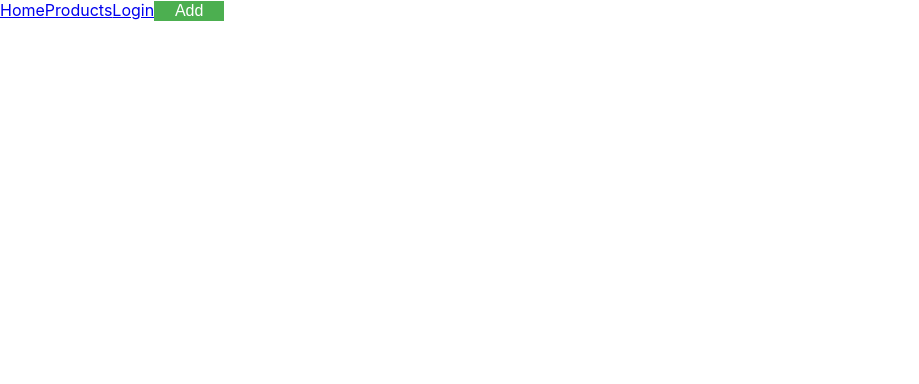
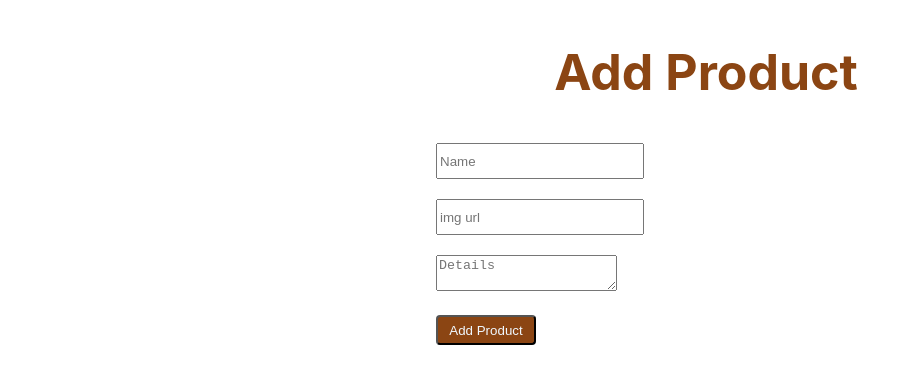
Before and after one commit to sini-mary/products-react, a React (Create React App) app: page /AddProducts in a window 1280 px wide. Shown: the top 384 px of the page, without its empty margins (0-919 px from the left). Built offline with nearby package versions, Linux system fonts and the light colour scheme.

Commit message:
added add products button

```diff
--- a/package.json
+++ b/package.json
@@ -8,8 +8,6 @@
     "@testing-library/user-event": "^13.5.0",
     "react": "^18.2.0",
     "react-dom": "^18.2.0",
-    "react-router-dom": "^6.14.1",
-
     "react-router": "^6.14.1",
     "react-scripts": "5.0.1",
     "web-vitals": "^2.1.4"
--- /dev/null
+++ b/src/AddProducts/add.css
@@ -0,0 +1,29 @@
+.section{
+    width: 900px;
+    height: 230px;
+    margin-left: 20%;
+}
+.ad{
+    font-size: 50px;
+    color: saddlebrown;
+    text-align: center;
+
+}
+input{
+    width: 200px;
+    height: 30px;
+    column-gap: 50%;
+    margin-left: 20%;
+}
+.btn2{
+    width: 100px;
+    height: 30px;
+    background-color: #8b4513;
+    color: aliceblue;
+    border-radius: 4px;
+    margin-left: 20%;
+}
+textarea{
+    margin-left: 20%;
+
+}
--- /dev/null
+++ b/src/AddProducts/add.js
@@ -0,0 +1,183 @@
+// import React, { useState } from 'react';
+
+// const AddProductPage = () => {
+//   const [product, setProduct] = useState({
+//     name: '',
+//     image: '',
+//     details: ''
+//   });
+
+//   const handleChange = (e) => {
+//     setProduct({
+//       ...product,
+//       [e.target.name]: e.target.value
+//     });
+//   };
+
+//   const handleSubmit = (e) => {
+//     e.preventDefault();
+//     // Handle form submission and product creation
+//     console.log('Submitted product:', product);
+//     // Reset the form after submission
+//     setProduct({
+//       name: '',
+//       image: '',
+//       details: ''
+//     });
+//   };
+
+//   return (
+//     <div>
+//       <h2>Add Product</h2>
+//       <form onSubmit={handleSubmit}>
+//         <div>
+//           <label htmlFor="name">Name:</label>
+//           <input
+//             type="text"
+//             id="name"
+//             name="name"
+//             value={product.name}
+//             onChange={handleChange}
+//             required
+//           />
+//         </div>
+//         <div>
+//           <label htmlFor="image">Image URL:</label>
+//           <input
+//             type="text"
+//             id="image"
+//             name="image"
+//             value={product.image}
+//             onChange={handleChange}
+//             required
+//           />
+//         </div>
+//         <div>
+//           <label htmlFor="details">Details:</label>
+//           <textarea
+//             id="details"
+//             name="details"
+//             value={product.details}
+//             onChange={handleChange}
+//             required
+//           />
+//         </div>
+//         <button type="submit">Add Product</button>
+//       </form>
+//       (
+//           <button onClick={() => setShowForm(true)} className="add-product">
+//             Add new Product
+//           </button>
+//         )}
+//         <div className="cards">
+//           {product.map((item) => (
+//             <div key={item.id} className="card">
+//               <img src={item.thumbnail} alt={item.title} />
+//               <h3>{item.title}</h3>
+//               <h4>Price: $ {item.price}</h4>
+//               <h4>Discount: {item.discountPercentage} %</h4>
+//               <a href="#">
+//                 <button className="read-product">Read More</button>
+//               </a>
+//             </div>
+
+//     </div>
+//   );
+// };
+
+// export default AddProductPage;
+
+import React, { useState } from 'react';
+import { Link } from 'react-router-dom';
+import './add.css'
+
+const AddProductPage = () => {
+  const [product, setProduct] = useState({
+    name: '',
+    image: '',
+    details: ''
+  });
+  const [products, setProducts] = useState([]);
+
+  const handleChange = (e) => {
+    setProduct({
+      ...product,
+      [e.target.name]: e.target.value
+    });
+  };
+
+  const handleSubmit = (e) => {
+    e.preventDefault();
+    console.log('Submitted product:', product);
+    setProducts([...products, product]);
+    setProduct({
+      name: '',
+      image: '',
+      details: ''
+    });
+  };
+
+  return (
+    <div className='section'>
+      <h2 className='ad'>Add Product</h2>
+      <form onSubmit={handleSubmit}>
+        <div>
+
+          <input
+          placeholder='Name'
+            type="text"
+            id="name"
+            name="name"
+            value={product.name}
+            onChange={handleChange}
+            required
+          />
+        </div>
+        <br/>
+
+        <div>
+          <input
+          placeholder='img url'
+            type="text"
+            id="image"
+            name="image"
+            value={product.image}
+            onChange={handleChange}
+            required
+          />
+        </div>
+        <br/>
+
+        <div>
+          <textarea
+          placeholder='Details'
+            id="details"
+            name="details"
+            value={product.details}
+            onChange={handleChange}
+            required
+          />
+        </div>
+        <br/>
+
+        <button className='btn2' type="submit">Add Product</button>
+
+        </form>
+        {/* <Link to={`/Mainpage`}> */}
+
+
+      <div className="cards">
+        {products.map((item, index) => (
+          <div key={index} className="card">
+            <img src={product.image} alt={item.name} />
+            <h3>{product.name}</h3>
+          </div>
+        ))}
+      </div>
+
+    </div>
+
+  );
+};
+
+export default AddProductPage;
--- a/src/App.js
+++ b/src/App.js
@@ -1,29 +1,35 @@
+import AddProductPage from './AddProducts/add';
+import Details from './Details';
 import Login from './Login';
 import MainPage from './Mainpage/page';
 
 
-import Navbar from './Navigation ';
-import { BrowserRouter,Routes,Route } from "react-router-dom";
+import { BrowserRouter as Router,Routes,Route, Navigate} from "react-router-dom";
 
 
 
 
 function App() {
   return (
-    <div >
-
-      <Navbar/>
 
 
-      <BrowserRouter>
+      <Router>
       <Routes>
-        <Route path="/Login" element={<Login />}></Route>
-        <Route path="/Mainpage" element={<MainPage />}></Route>
+      <Route path='/Details/:viewId' element={<Details/>}/>
+
+        <Route path='/Login' element={<Login/>}/>
+        <Route path="/MainPage" element={<MainPage/>}/>
+        <Route path="/AddProducts" element={<AddProductPage/>}/>
+
+        <Route path="*"  element={<Navigate to="/Login"/>}/>
+
 
       </Routes>
-      </BrowserRouter>
 
-    </div>
+      </Router>
+
+
+
   );
 }
 
--- /dev/null
+++ b/src/Details/index.js
@@ -0,0 +1,40 @@
+import React, { useEffect, useState } from "react";
+import { useParams } from "react-router";
+
+
+const Details=()=>{
+    const {viewId} =useParams();
+    const [products,setProduct]=useState(null)
+    useEffect(()=>{
+        const view=async ()=>{
+            try{
+                const viewProduct= await fetch(`https://dummyjson.com/products/${viewId}`)
+                const data= await viewProduct.json()
+                setProduct(data)
+
+            }catch(error){
+                console.log(error);
+
+            }
+        };
+        view();
+
+    },[viewId]) ;
+    if (!products){
+        return <p>Loading...</p>
+    }
+    return(
+        <div>
+            <h1>Description</h1>
+            <div>
+                <img src= {products.images} alt={products.title}/>
+                <h3>{products.title}</h3>
+                <p>{products.brand}</p>
+                <p>{products.price}</p>
+                <p>{products.rating}</p>
+            </div>
+        </div>
+    )
+
+}
+export default Details
--- a/src/Login/index.js
+++ b/src/Login/index.js
@@ -1,63 +1,18 @@
-// import React, { useState } from "react";
-
-
-// const LoginPage = () => {
-//   const [username, setUsername] = useState("");
-//   const [password, setPassword] = useState("");
-
-//   const handleSubmit = (event) => {
-//     event.preventDefault();
-
-//     if (username === "admin" && password === "123") {
-//       localStorage.setItem("token", "T");
-//                                                              ;
-//     } else {
-//       alert("Invalid username or password");
-//     }
-//   };
-
-//   return (
-//     <div className="container">
-//       <h1>Login Page</h1>
-//       <form onSubmit={handleSubmit}>
-//         <input
-//           type="text"
-//           placeholder="Username"
-//           value={username}
-//           onChange={(event) => setUsername(event.target.value)}
-//         />
-//         <input
-//           type="password"
-//           placeholder="Password"
-//           value={password}
-//           onChange={(event) => setPassword(event.target.value)}
-//         />
-
-//       <button type="submit" className="submit">Login</button>
-//       </form>
-//     </div>
-//   );
-// };
-
-// export default LoginPage;
-
-
 import React, { useState } from "react";
 import './style.css';
+import { Link } from "react-router-dom";
 
 const Login = () => {
   const [username, setUsername] = useState('');
   const [password, setPassword] = useState('');
-  console.log(username);
-  console.log(password);
+
 
   const handleSubmit = async (e) => {
     e.preventDefault();
     const data = {
-      username: username,
+      user: username,
       password: password
     };
-    console.log(data);
 
     try {
       const response = await fetch('https://dummyjson.com/auth/login', {
@@ -77,14 +32,13 @@
 
   return (
     <div>
+      <h3 className="heading">Login</h3>
       <form className="form" onSubmit={handleSubmit}>
-        <h1>Login Form</h1>
         <input
           type="text"
           placeholder="Username"
           onChange={(e) => setUsername(e.target.value)}
         />
-
         <br />
         <br />
         <input
@@ -94,7 +48,10 @@
         />
         <br />
         <br />
-        <button type="submit" className='btn btn-primary'>Login</button>
+
+        <Link to="/MainPage">
+          <button className='btn1'>Login</button>
+          </Link>
       </form>
     </div>
   );
--- a/src/Login/style.css
+++ b/src/Login/style.css
@@ -10,13 +10,26 @@
     border: solid 1px;
     border-radius: 5px;
 }
-.form > button{
+.btn1{
     border: none;
     outline: none;
     padding: 10px 12px;
-    background-color: green;
     border-radius: 5px;
-    color: #FFFFFF;
+    color: #E7B10A;
     cursor: pointer;
-    transition:.3s ease all;
+    transition:.5s ease all;
+    background-color: black;
+    margin: 0 auto;
+
+
+
+
 }
+
+.heading{
+    font-size: 50px;
+    color: #E7B10A;
+    text-align: center;
+
+
+}
--- a/src/Mainpage/page.js
+++ b/src/Mainpage/page.js
@@ -1,6 +1,6 @@
 import React, {useState, useEffect} from "react";
 import './page.css'
-
+import { Link } from "react-router-dom";
 
 
 
@@ -27,29 +27,35 @@
   };
   console.log({products});
   return (
+    <div>
+      <Link to={`/AddProducts`}>      <div><button className="add">Add Product</button></div>
+</Link>
+    <div className="container">
+      {products.map
+            ((product)=>(
+                <div>
+                  <div className="img">
+                <img alt="img" src={product.images[2]} className="images"/>
+                </div>
+                <h3 className="title">{product.title}</h3>
+                <br/>
+                <p>{product.price}</p>
 
-    <div className="container">
+                <p>{product.discountPercentage}</p>
+                <Link to={`/Details/${product.id}` }   id="btn">
+            <button type="submit" className="view">View</button >
+
+          </Link>
+
+           </div>
 
 
-      {products.map
-            ((product)=>(
-                < >
 
-                <img alt="img" src={product.images[2]} className="images"/>
-
-                <h3>{product.title}</h3>
-                <br/>
-                <p>{product.price}</p>
-                <br/>
-                <p>{product.discountPercentage}</p>
-
-
-                </>
                 ))}
 
 
     </div>
-
+</div>
   );
 };
 
--- a/src/Navigation /index.js
+++ /dev/null
@@ -1,24 +0,0 @@
-import React from "react";
-import './style.css';
-
-const Navbar=()=>{
-
-    return(
-        <div>
-        <nav>
-            <a href="/">Home</a>
-            <a href="/Mainpage">Products</a>
-            <a href="/Login">Login</a>
-            <button className="Addbtn">Add</button>
-
-
-
-        </nav>
-
-
-        </div>
-
-    )
-}
-
-export default Navbar;
--- a/src/Navigation /style.css
+++ /dev/null
@@ -1,10 +0,0 @@
-.Addbtn{
-    background:#4CAF50 ;
-    color: white;
-    border: none;
-
-    font-size: 16px;
-    cursor: pointer;
-    height:40%;
-    width: 70px;
-}
```
Also changed, not shown: src/Mainpage/page.css (+40 -4 lines), src/Details/style.css (added).
